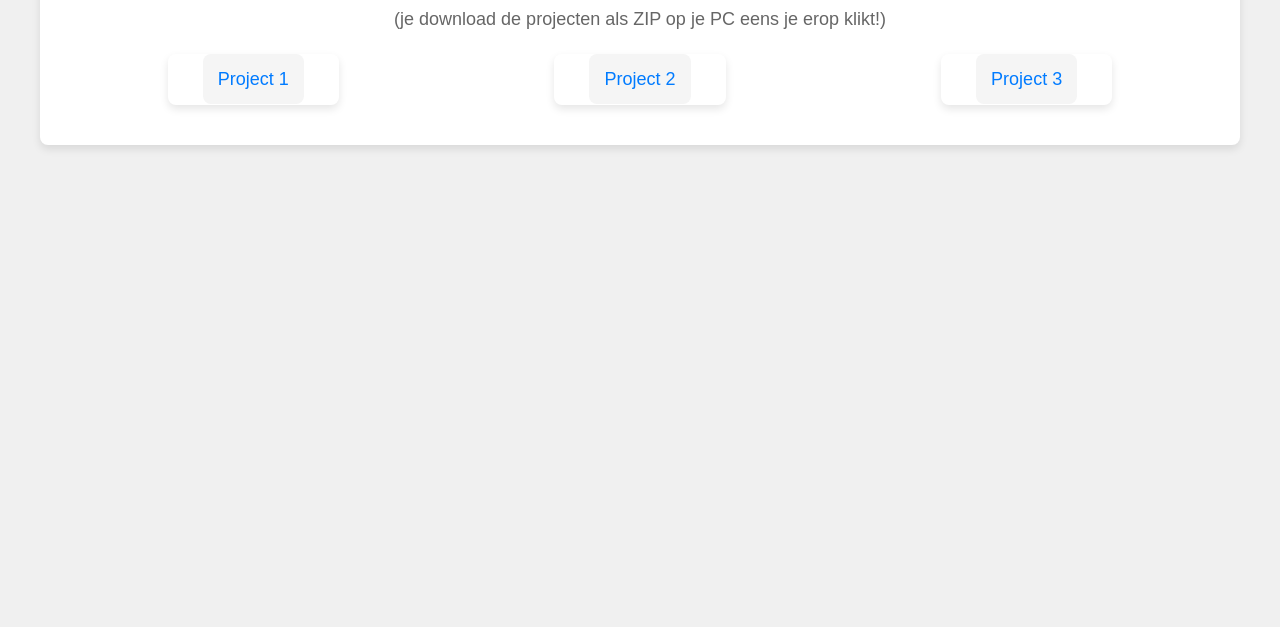
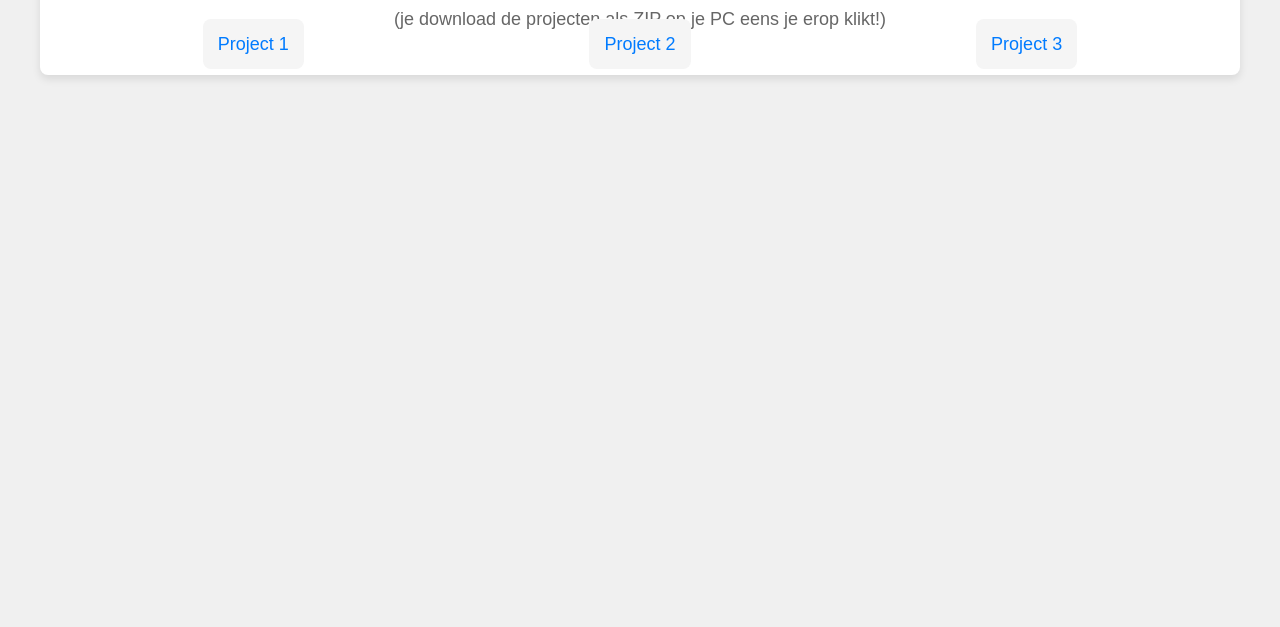
Before and after one commit to owen100810/Website-Crossmedia, a plain HTML site: page projecten/projecten.html in a window 1280 px wide. Shown: the part 173-800 px from the top of the page. Drawn offline with Linux system fonts and the light colour scheme.

Commit message:
Update projecten.css

```diff
--- a/projecten/projecten.css
+++ b/projecten/projecten.css
@@ -127,16 +127,6 @@ nav ul li a:hover {
     justify-content: space-around;
 }
 
-#projecten li {
-    margin: 20px;
-    font-size: 18px;
-    background-color: #0000;
-    padding: 15px;
-    border-radius: 8px;
-    box-shadow: 0 4px 8px rgba(0, 0, 0, 0.1);
-    transition: transform 0.3s ease, box-shadow 0.3s ease;
-}
-
 #projecten li:hover {
     transform: translateY(-5px);
     box-shadow: 0 6px 12px rgba(0, 0, 0, 0.2);
```
